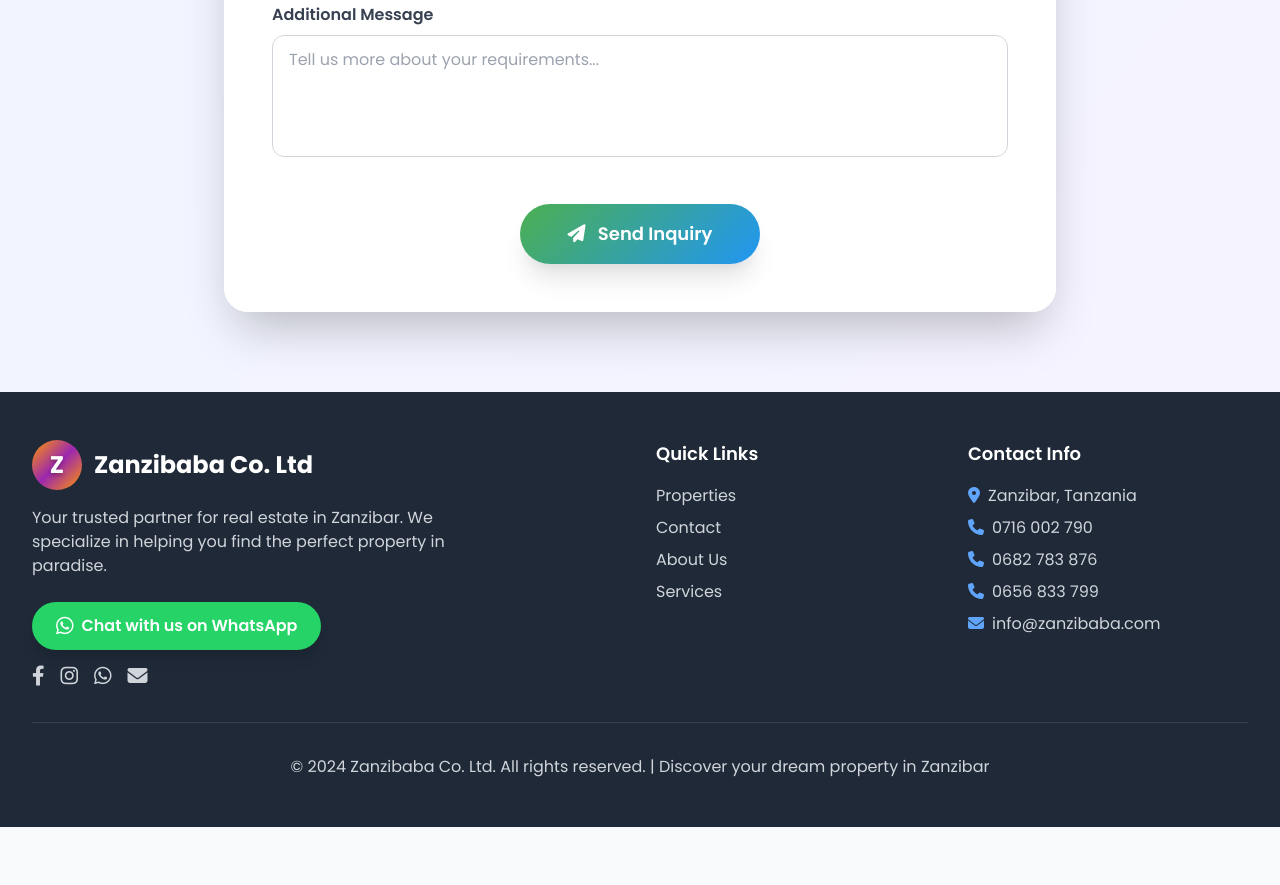
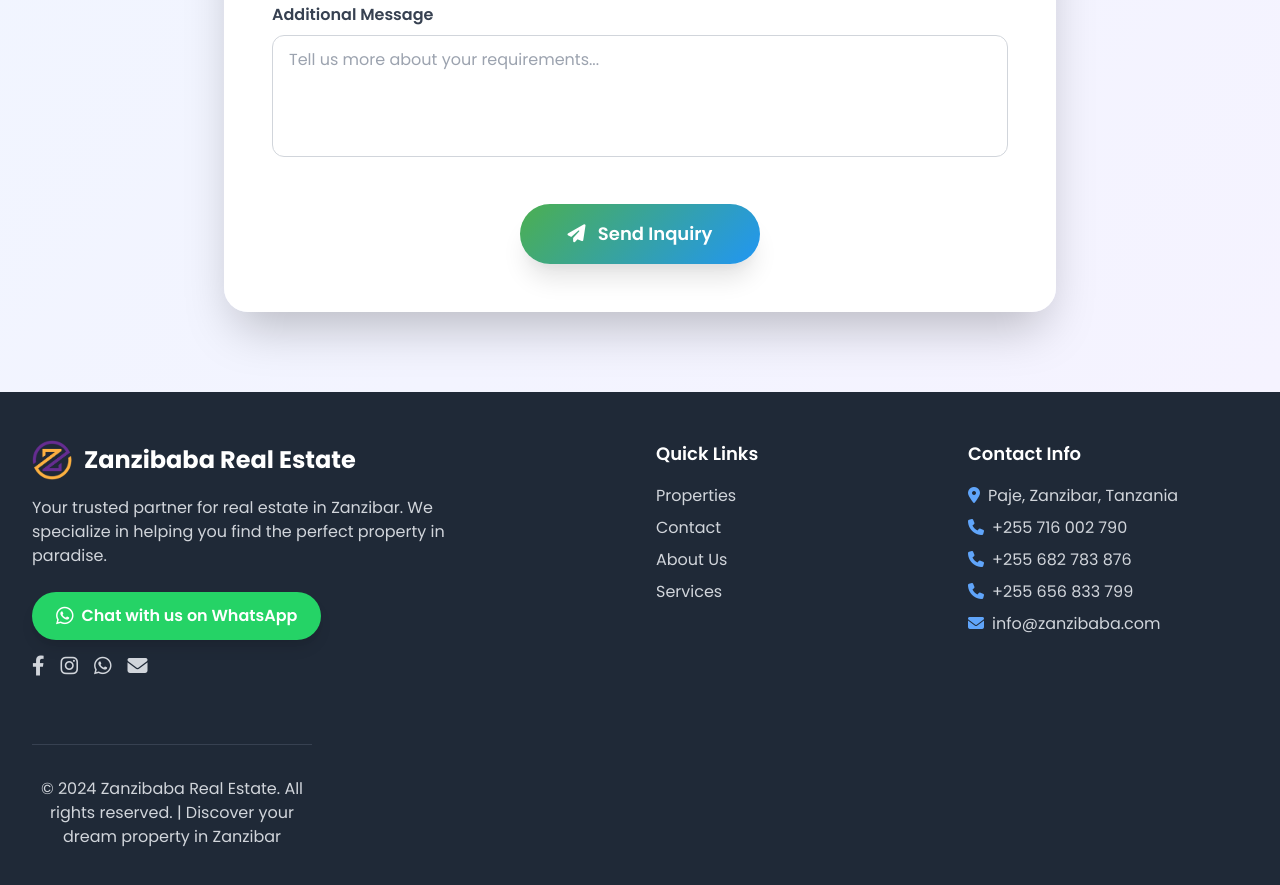
Before and after one commit to emkuwa/zanzibaba_realestate, a plain HTML site: page index.html in a window 1280 px wide. Shown: the part 2612-3497 px from the top of the page. Before the commit the page ends 3439 px from the top, so only its background shows below. Drawn offline with nearby package versions, Linux system fonts and the light colour scheme.

Commit message:
Update index.html

```diff
--- a/index.html
+++ b/index.html
@@ -3,7 +3,7 @@
 <head>
     <meta charset="UTF-8">
     <meta name="viewport" content="width=device-width, initial-scale=1.0">
-    <title>Zanzibaba Co. Ltd - Discover Property Deals in Zanzibar</title>
+    <title>Zanzibaba Real Estate - Discover Property Deals in Zanzibar</title>
     <link href="https://cdn.jsdelivr.net/npm/tailwindcss@2.2.19/dist/tailwind.min.css" rel="stylesheet">
     <link rel="stylesheet" href="https://cdn.jsdelivr.net/npm/@fortawesome/fontawesome-free@6.4.0/css/all.min.css">
     <link href="https://fonts.googleapis.com/css2?family=Poppins:wght@300;400;500;600;700&display=swap" rel="stylesheet">
@@ -367,8 +367,8 @@
             <div class="grid grid-cols-1 md:grid-cols-4 gap-8">
                 <div class="col-span-1 md:col-span-2">
                     <div class="flex items-center mb-4">
-                        <div class="logo-circle mr-3">Z</div>
-                        <h3 class="text-2xl font-bold">Zanzibaba Co. Ltd</h3>
+<img src="./assets/logo.png" alt="Zanzibaba Logo" class="w-10 h-10 mr-3 rounded-full">
+                        <h3 class="text-2xl font-bold">Zanzibaba Real Estate</h3>
                     </div>
                     <p class="text-gray-300 mb-6 max-w-md">Your trusted partner for real estate in Zanzibar. We specialize in helping you find the perfect property in paradise.</p>
 
@@ -409,19 +409,18 @@
                 <div>
   <h4 class="text-lg font-semibold mb-4">Contact Info</h4>
   <ul class="space-y-2 text-gray-300">
-                        <li><i class="fas fa-map-marker-alt mr-2 text-blue-400"></i>Zanzibar, Tanzania</li>
-                        <li><i class="fas fa-phone mr-2 text-blue-400"></i>0716 002 790</li>
-                        <li><i class="fas fa-phone mr-2 text-blue-400"></i>0682 783 876</li>
-                        <li><i class="fas fa-phone mr-2 text-blue-400"></i>0656 833 799</li>
+    <li><i class="fas fa-map-marker-alt mr-2 text-blue-400"></i>Paje, Zanzibar, Tanzania</li>
+    <li><i class="fas fa-phone mr-2 text-blue-400"></i>+255 716 002 790</li>
+    <li><i class="fas fa-phone mr-2 text-blue-400"></i>+255 682 783 876</li>
+    <li><i class="fas fa-phone mr-2 text-blue-400"></i>+255 656 833 799</li>
     <li><i class="fas fa-envelope mr-2 text-blue-400"></i>info@zanzibaba.com</li>
   </ul>
 </div>
+
+<div class="border-t border-gray-700 mt-8 pt-8 text-center">
+  <p class="text-gray-300">&copy; 2024 Zanzibaba Real Estate. All rights reserved. | Discover your dream property in Zanzibar</p>
 </div>
 
-            <div class="border-t border-gray-700 mt-8 pt-8 text-center">
-                <p class="text-gray-300">&copy; 2024 Zanzibaba Co. Ltd. All rights reserved. | Discover your dream property in Zanzibar</p>
-            </div>
-        </div>
     </footer>
 
     <script>
```
Lines whose indentation alone changed are shown as unchanged.
